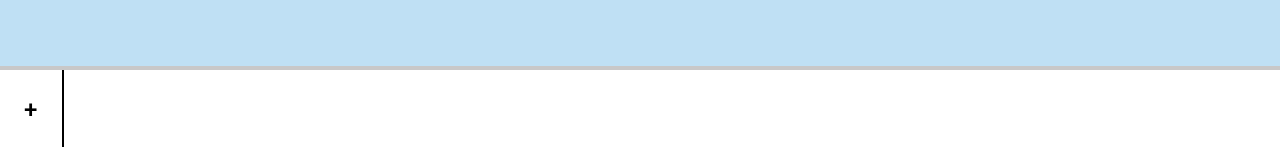
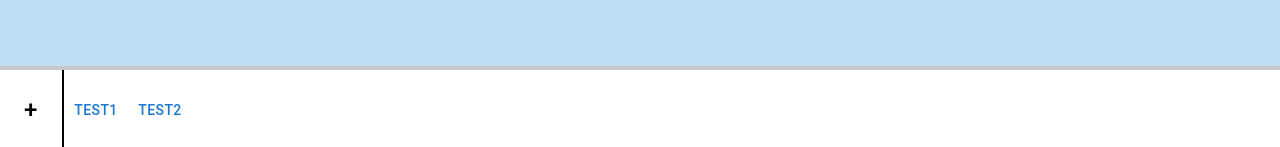
Before and after one commit to kn2117/CECS-448-Project-3-Team-3, a React (Vite) app: page / in a window 1280 px wide. Shown: the part 650-797 px from the top of the page. Built offline with nearby package versions, Linux system fonts and the light colour scheme.

Commit message:
added footer for rendering classes per semester

```diff
--- a/src/footer.css
+++ b/src/footer.css
@@ -1,4 +1,7 @@
-#root{
-    display:flex;
-    flex-direction:row;
+.footer {
+    margin:0;
+    display: flex;
+    flex-direction: row;
+    align-items:center;
+    border: none;
 }
--- a/src/footer.jsx
+++ b/src/footer.jsx
@@ -1,12 +1,17 @@
-
-function footer(choices, onClick){
-
-    return
-    (
-        <div id='root'>
-
+import React from 'react';
+import { Button } from '@mui/material'
+import './footer.css'
+function Footer({choices, onClick}){
+    return(
+        <div class='footer'>
+            {choices.map(element => (
+                <Button key={element} onClick={()=>onClick(element)}>
+                    {element}
+                </Button>
+           ) )}
         </div>
     )
+
 }
 
-export default footer
+export default Footer
```
